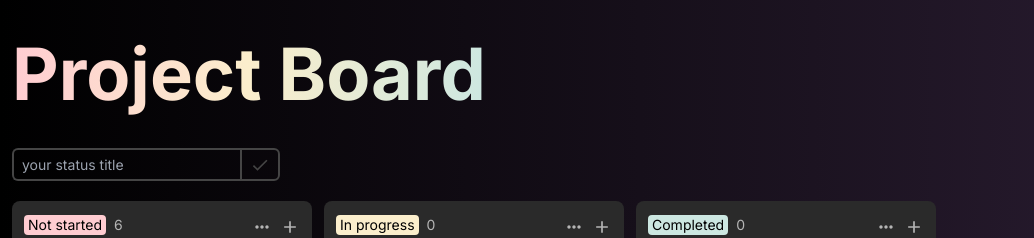
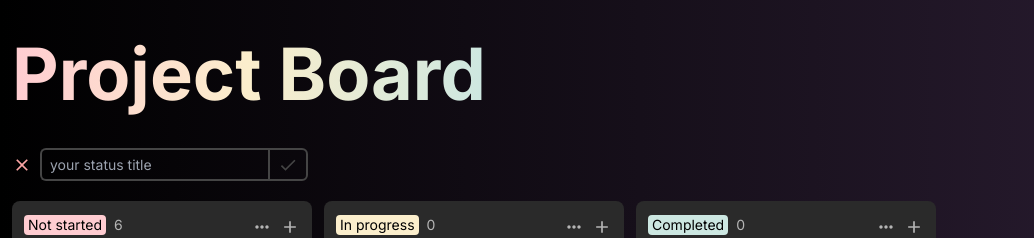
Before and after one commit to HiAkshat/project-board, a Next.js app: page / in a window 1280 px wide. Both pictures are taken after a click on the button "+ new status". Shown: the top 238 px of the page, without its empty margins (0-1034 px from the left). Built offline with nearby package versions, Linux system fonts and the light colour scheme.

Commit message:
close button added to status input

```diff
--- a/src/app/layout.js
+++ b/src/app/layout.js
@@ -5,8 +5,8 @@ import { Provider } from "jotai";
 const inter = Inter({ subsets: ["latin"] });
 
 export const metadata = {
-  title: "Create Next App",
-  description: "Generated by create next app",
+  title: "Akshat's Pro Board",
+  description: "Move your ideas around fluently!",
 };
 
 export default function RootLayout({ children }) {
--- a/src/app/page.js
+++ b/src/app/page.js
@@ -7,6 +7,7 @@ import { projectAtom } from "./atom";
 
 import AddIcon from '@mui/icons-material/Add';
 import DoneIcon from '@mui/icons-material/Done';
+import CloseIcon from '@mui/icons-material/Close';
 
 import { v4 as uuidv4 } from 'uuid';
 import { useState } from "react";
@@ -140,9 +141,12 @@ export default function Home() {
             <button onClick={handleNewStatus} className={`${statusInputVisible ? "hidden" : ""} flex items-center gap-0  px-2 py-1 border-2 border-[#454545] rounded-md`}>
               <span className="status-bg" onClick={() => setStatusInputVisible(true)}>+ new status</span>
             </button>
-            <div className={`${statusInputVisible ? "" : "hidden"} flex`}>
-              <input className="bg-transparent border-2 border-[#454545] text-white outline-none text-sm px-2 py-1 rounded-md rounded-r-none border-r-0" value={statusInputText} onChange={e => setStatusInputText(e.target.value)} placeholder="your status title" type="text" />
-              <button disabled={statusInputText==="" ? true : false} onClick={handleAddNewStatus} className="text-white disabled:text-[#454545] px-2 py-1 border-2 border-[#454545] rounded-md rounded-l-none h-full"><DoneIcon fontSize="small"/></button>
+            <div className={`${statusInputVisible ? "" : "hidden"} flex gap-2`}>
+              <button onClick={() => {setStatusInputVisible(false); setStatusInputText("")}} className="text-red-300"><CloseIcon fontSize="small"/></button>
+              <div className="flex">
+                <input className="bg-transparent border-2 border-[#454545] text-white outline-none text-sm px-2 py-1 rounded-md rounded-r-none border-r-0" value={statusInputText} onChange={e => setStatusInputText(e.target.value)} placeholder="your status title" type="text" />
+                <button disabled={statusInputText==="" ? true : false} onClick={handleAddNewStatus} className="text-white disabled:text-[#454545] px-2 py-1 border-2 border-[#454545] rounded-md rounded-l-none h-full"><DoneIcon fontSize="small"/></button>
+              </div>
             </div>
           </div>
 
```
